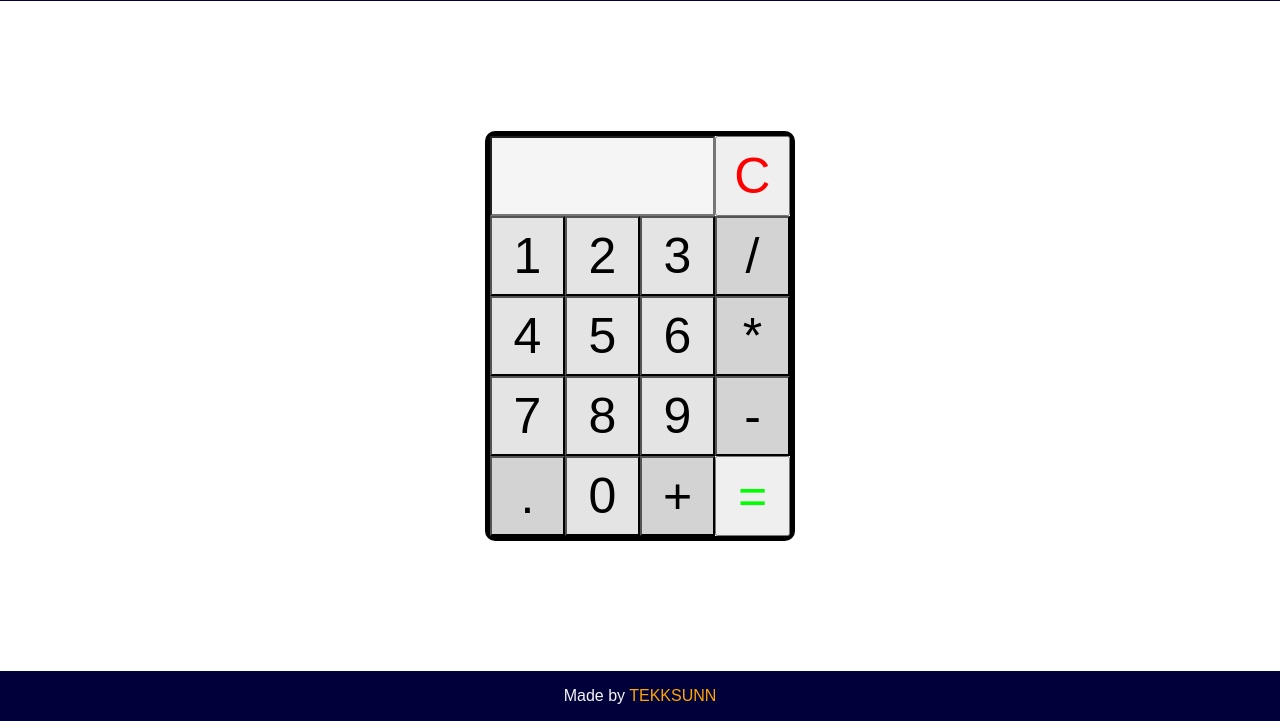
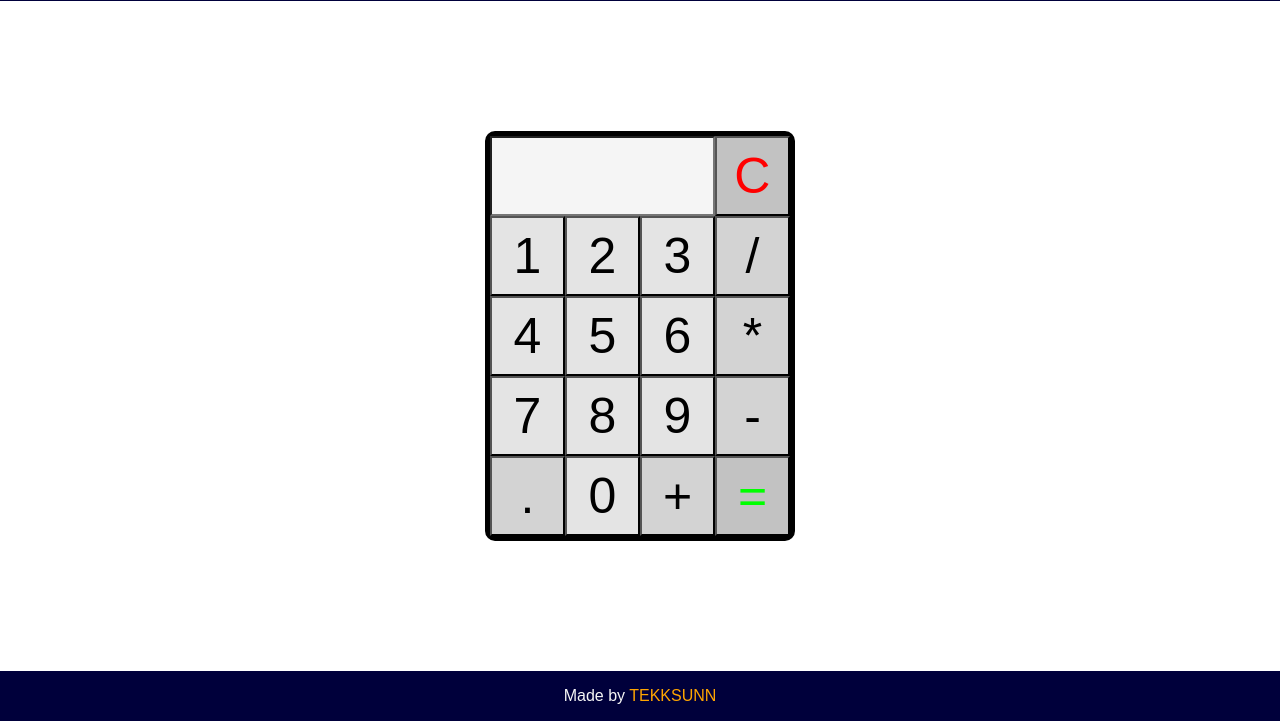
Before and after one commit to TEKKSUNN/calculator, a plain HTML site: page index.html in a window 1280 px wide. Shown: the part 79-800 px from the top of the page. Drawn offline with Linux system fonts and the light colour scheme.

Commit message:
Fix background color of format buttons

```diff
--- a/styles.css
+++ b/styles.css
@@ -70,7 +70,7 @@ button.operator {
   background-color: #d3d3d3;
 }
 
-button.operator.format {
+button.format {
   background-color: #c2c2c2;
 }
 
```
